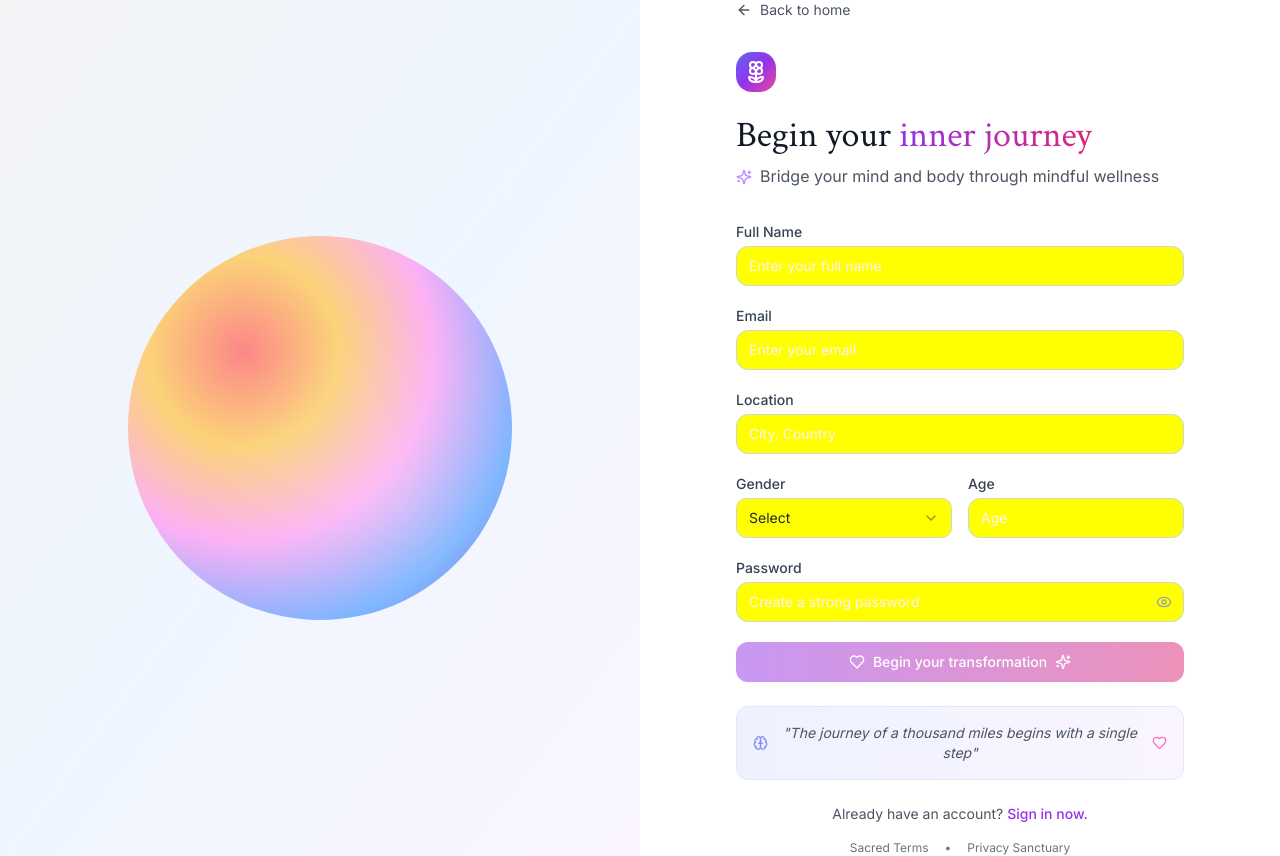
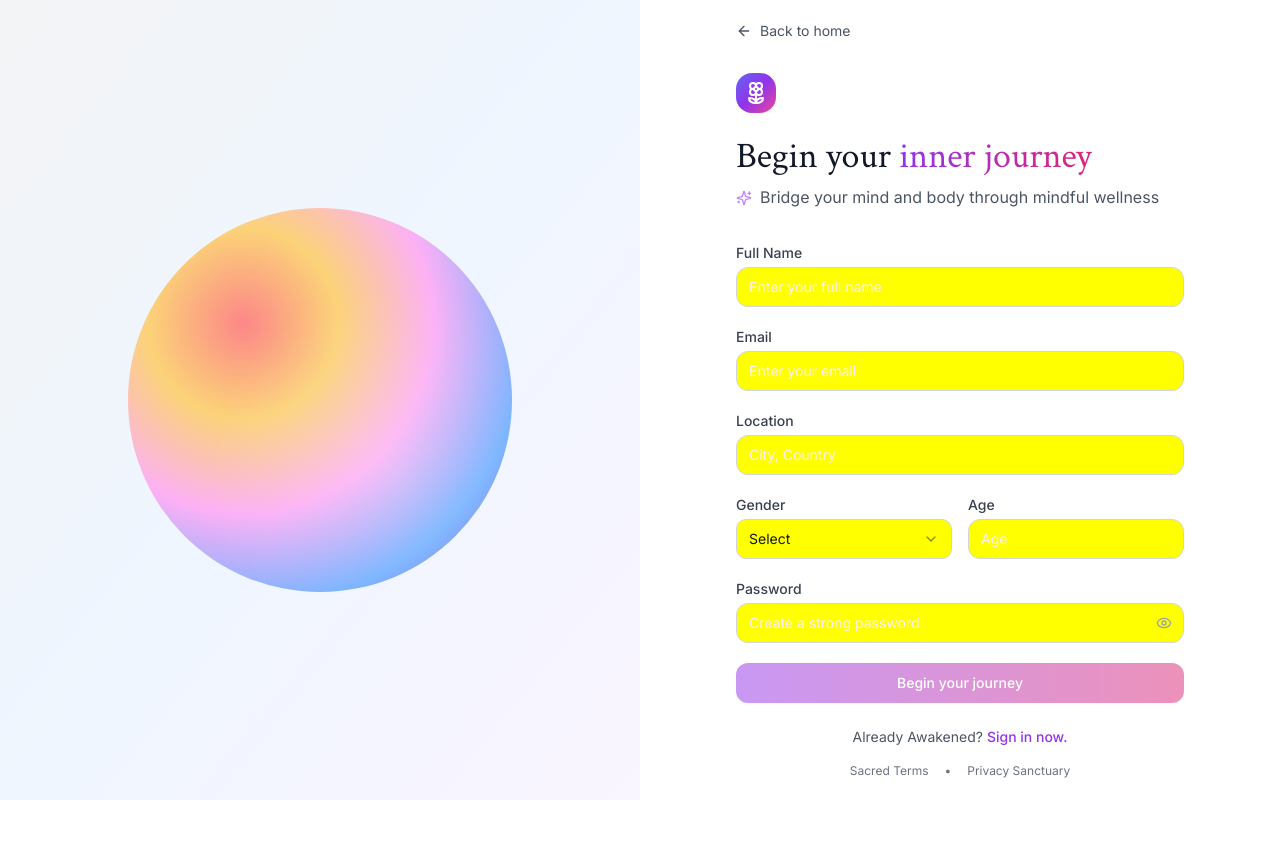
Before and after one commit to vtoolsid/somajournal, a Next.js app: page /auth/signup in a window 1280 px wide. After the commit the page ends 800 px from the top, so only its background shows below. Built offline with nearby package versions, Linux system fonts and the light colour scheme.

Commit message:
Updated sign in form UI

```diff
--- a/app/auth/signup/page.tsx
+++ b/app/auth/signup/page.tsx
@@ -142,7 +142,7 @@ export default function SignUpPage() {
                 required
                 value={formData.name}
                 onChange={(e) => handleInputChange('name', e.target.value)}
-                className="w-full px-3 py-2 border border-gray-300 rounded-lg focus:ring-2 focus:ring-purple-500 focus:border-transparent"
+                className="w-full px-3 py-2 border border-gray-300 rounded-lg text-gray-900 placeholder-gray-500 focus:outline-none focus:ring-2 focus:ring-purple-500 focus:border-purple-500"
                 placeholder="Enter your full name"
               />
             </div>
@@ -159,7 +159,7 @@ export default function SignUpPage() {
                 required
                 value={formData.email}
                 onChange={(e) => handleInputChange('email', e.target.value)}
-                className="w-full px-3 py-2 border border-gray-300 rounded-lg focus:ring-2 focus:ring-purple-500 focus:border-transparent"
+                className="w-full px-3 py-2 border border-gray-300 rounded-lg text-gray-900 placeholder-gray-500 focus:outline-none focus:ring-2 focus:ring-purple-500 focus:border-purple-500"
                 placeholder="Enter your email"
               />
             </div>
@@ -176,7 +176,7 @@ export default function SignUpPage() {
                 required
                 value={formData.location}
                 onChange={(e) => handleInputChange('location', e.target.value)}
-                className="w-full px-3 py-2 border border-gray-300 rounded-lg focus:ring-2 focus:ring-purple-500 focus:border-transparent"
+                className="w-full px-3 py-2 border border-gray-300 rounded-lg text-gray-900 placeholder-gray-500 focus:outline-none focus:ring-2 focus:ring-purple-500 focus:border-purple-500"
                 placeholder="City, Country"
               />
             </div>
@@ -188,14 +188,14 @@ export default function SignUpPage() {
                   Gender
                 </label>
                 <Select value={formData.gender} onValueChange={(value) => handleInputChange('gender', value)}>
-                  <SelectTrigger className="w-full border-gray-300 focus:ring-2 focus:ring-purple-500">
+                  <SelectTrigger className="w-full border-gray-300 text-gray-900 focus:outline-none focus:ring-2 focus:ring-purple-500 focus:border-purple-500">
                     <SelectValue placeholder="Select" />
                   </SelectTrigger>
-                  <SelectContent>
-                    <SelectItem value="male">Male</SelectItem>
-                    <SelectItem value="female">Female</SelectItem>
-                    <SelectItem value="other">Other</SelectItem>
-                    <SelectItem value="prefer-not-to-disclose">Prefer not to disclose</SelectItem>
+                  <SelectContent className="bg-white border border-gray-200 shadow-lg">
+                    <SelectItem value="male" className="text-gray-900 hover:bg-gray-100 hover:text-gray-900 focus:bg-gray-100 focus:text-gray-900 data-[highlighted]:bg-gray-100 data-[highlighted]:text-gray-900 cursor-pointer">Male</SelectItem>
+                    <SelectItem value="female" className="text-gray-900 hover:bg-gray-100 hover:text-gray-900 focus:bg-gray-100 focus:text-gray-900 data-[highlighted]:bg-gray-100 data-[highlighted]:text-gray-900 cursor-pointer">Female</SelectItem>
+                    <SelectItem value="other" className="text-gray-900 hover:bg-gray-100 hover:text-gray-900 focus:bg-gray-100 focus:text-gray-900 data-[highlighted]:bg-gray-100 data-[highlighted]:text-gray-900 cursor-pointer">Other</SelectItem>
+                    <SelectItem value="prefer-not-to-disclose" className="text-gray-900 hover:bg-gray-100 hover:text-gray-900 focus:bg-gray-100 focus:text-gray-900 data-[highlighted]:bg-gray-100 data-[highlighted]:text-gray-900 cursor-pointer">Prefer not to disclose</SelectItem>
                   </SelectContent>
                 </Select>
               </div>
@@ -213,7 +213,7 @@ export default function SignUpPage() {
                   required
                   value={formData.age}
                   onChange={(e) => handleInputChange('age', e.target.value)}
-                  className="w-full px-3 py-2 border border-gray-300 rounded-lg focus:ring-2 focus:ring-purple-500 focus:border-transparent"
+                  className="w-full px-3 py-2 border border-gray-300 rounded-lg text-gray-900 placeholder-gray-500 focus:outline-none focus:ring-2 focus:ring-purple-500 focus:border-purple-500"
                   placeholder="Age"
                 />
               </div>
@@ -232,7 +232,7 @@ export default function SignUpPage() {
                   required
                   value={formData.password}
                   onChange={(e) => handleInputChange('password', e.target.value)}
-                  className="w-full px-3 py-2 pr-10 border border-gray-300 rounded-lg focus:ring-2 focus:ring-purple-500 focus:border-transparent"
+                  className="w-full px-3 py-2 pr-10 border border-gray-300 rounded-lg text-gray-900 placeholder-gray-500 focus:outline-none focus:ring-2 focus:ring-purple-500 focus:border-purple-500"
                   placeholder="Create a strong password"
                 />
                 <button
@@ -250,17 +250,16 @@ export default function SignUpPage() {
 
               {/* Password Requirements */}
               {formData.password && (
-                <div className="mt-3 space-y-2 p-4 bg-gradient-to-r from-purple-50 to-pink-50 rounded-lg border border-purple-100">
-                  <p className="text-sm font-medium text-gray-700 flex items-center">
-                    <Circle className="w-4 h-4 mr-2 text-purple-400" />
-                    Create a strong energetic foundation:
+                <div className="mt-3 space-y-2 p-4 bg-gray-50 rounded-lg border border-gray-200">
+                  <p className="text-sm font-medium text-gray-700">
+                    Password must contain:
                   </p>
                   <div className="space-y-1">
-                    <PasswordCheck isValid={passwordChecks.length} text="At least 8 characters (like 8 sacred breaths)" />
-                    <PasswordCheck isValid={passwordChecks.uppercase} text="One uppercase letter (reach higher)" />
-                    <PasswordCheck isValid={passwordChecks.lowercase} text="One lowercase letter (stay grounded)" />
-                    <PasswordCheck isValid={passwordChecks.number} text="One number (cosmic vibration)" />
-                    <PasswordCheck isValid={passwordChecks.special} text="One special character (unique energy)" />
+                    <PasswordCheck isValid={passwordChecks.length} text="At least 8 characters" />
+                    <PasswordCheck isValid={passwordChecks.uppercase} text="One uppercase letter" />
+                    <PasswordCheck isValid={passwordChecks.lowercase} text="One lowercase letter" />
+                    <PasswordCheck isValid={passwordChecks.number} text="One number" />
+                    <PasswordCheck isValid={passwordChecks.special} text="One special character" />
                   </div>
                 </div>
               )}
@@ -272,34 +271,14 @@ export default function SignUpPage() {
               disabled={isLoading || !isPasswordValid || !formData.name || !formData.email || !formData.location || !formData.gender || !formData.age}
               className="w-full py-3 px-4 bg-gradient-to-r from-purple-600 to-pink-600 hover:from-purple-700 hover:to-pink-700 text-white font-medium rounded-lg shadow-sm transition-all duration-200 disabled:opacity-50 disabled:cursor-not-allowed group"
             >
-              {isLoading ? (
-                <div className="flex items-center justify-center">
-                  <Sparkles className="w-4 h-4 mr-2 animate-spin" />
-                  Awakening your journey...
-                </div>
-              ) : (
-                <div className="flex items-center justify-center">
-                  <Heart className="w-4 h-4 mr-2 group-hover:animate-pulse" />
-                  Begin your transformation
-                  <Sparkles className="w-4 h-4 ml-2 group-hover:animate-pulse" />
-                </div>
-              )}
+              {isLoading ? 'Creating account...' : 'Begin your journey'}
             </Button>
           </form>
-
-          {/* Inspirational note */}
-          <div className="mt-6 text-center p-4 bg-gradient-to-r from-indigo-50 to-purple-50 rounded-lg border border-indigo-100">
-            <p className="text-sm text-gray-600 flex items-center justify-center">
-              <Brain className="w-4 h-4 mr-2 text-indigo-400" />
-              <span className="italic">"The journey of a thousand miles begins with a single step"</span>
-              <Heart className="w-4 h-4 ml-2 text-pink-400" />
-            </p>
-          </div>
 
           {/* Footer */}
           <div className="mt-6 text-center">
             <p className="text-sm text-gray-600">
-              Already have an account?{' '}
+              Already Awakened?{' '}
               <Link href="/auth/login" className="text-purple-600 hover:text-purple-700 font-medium">
                 Sign in now.
               </Link>
```
